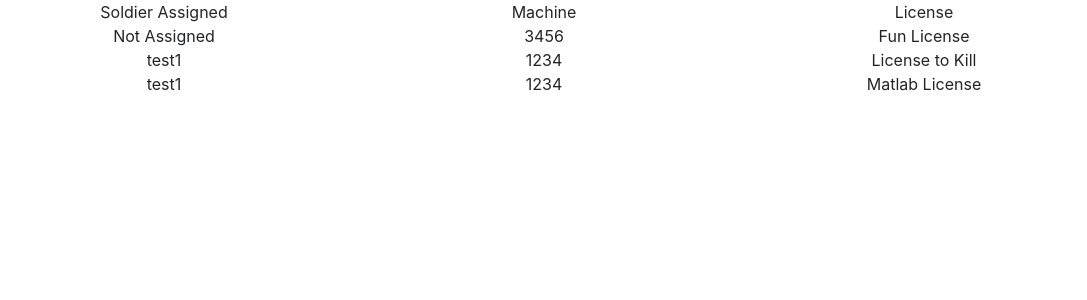
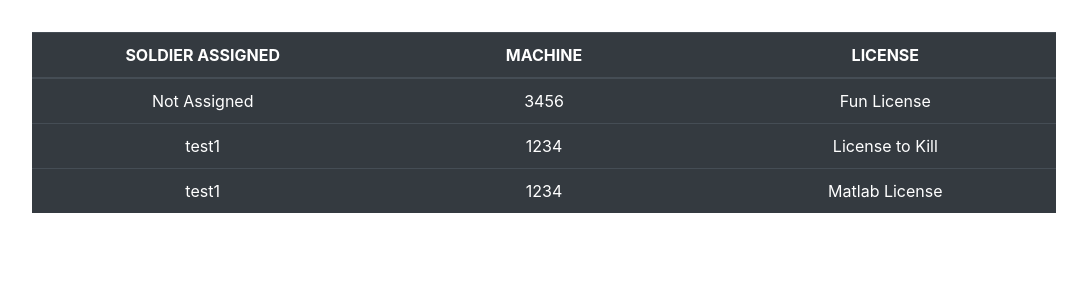
Before and after one commit to Wild-Koala-LLC/LicenseMgmt, a Django app: page / in a window 1280 px wide. Shown: the part 56-356 px from the top of the page, without its empty margins (96-1183 px from the left). Run offline with Django 3.2, Linux system fonts and the light colour scheme; data comes from the database, SQL or seed files in the repository; some libraries are stand-ins or nearby versions.

Commit message:
Bootstrap table

```diff
--- a/dashboard/static/dashboard/css/twiggy_style.css
+++ b/dashboard/static/dashboard/css/twiggy_style.css
@@ -1,3 +1,15 @@
+.floating-table {
+    text-align: center;
+    width: 80%;
+    margin: auto;
+    padding-top: 2em;
+}
+
 .center {
     text-align: center;
+    margin: auto;
 }
+
+.thirds {
+    width: 33%;
+}
--- a/dashboard/templates/assigned.html
+++ b/dashboard/templates/assigned.html
@@ -5,30 +5,33 @@
 {% load static %}
 <link rel="stylesheet" type="text/css" href="{% static 'dashboard/css/twiggy_style.css' %}">
 
-<div class="container">
-  <div class="row">
-    <div class="col center">Soldier Assigned</div>
-    <div class="col center">Machine</div>
-    <div class="col center">License</div>
-  </div>
-</div>
+<div class="floating-table">
+  <table class="table table-dark">
+    <thead>
+      <tr>
+        <th scope="col" class="center thirds">SOLDIER ASSIGNED</th>
+        <th scope="col" class="center thirds">MACHINE</th>
+        <th scope="col" class="center thirds">LICENSE</th>
+      </tr>
+    </thead>
+    <tbody>
+      {% for license in license_list %}
+        {% if license.on_machine %}
+          <tr scope="row">
+          {% if license.on_machine.assigned_to %}
+              <td class="center">{{ license.on_machine.assigned_to }}</td>
+          {% else %}
+              <td class="center">Not Assigned</td>
+          {% endif %}
 
-<div class="container">
+              <td class="center">{{ license.on_machine }}</td>
+              <td class="center">{{ license.name }}</td>
+          </tr>
 
-  {% for license in license_list %}
-    {% if license.on_machine %}
-      <div class="row">
-        {% if license.on_machine.assigned_to %}
-            <div class="col" style="text-align: center;">{{ license.on_machine.assigned_to }}</div>
-        {% else %}
-            <div class="col" style="text-align: center;">Not Assigned</div>
         {% endif %}
-
-        <div class="col" style="text-align: center;">{{ license.on_machine }}</div>
-        <div class="col" style="text-align: center;">{{ license.name }}</div>
-      </div>
-      {% endif %}
-  {% endfor %}
+      {% endfor %}
+    </tbody>
+  </table>
 </div>
 
 {% endblock %}
```
